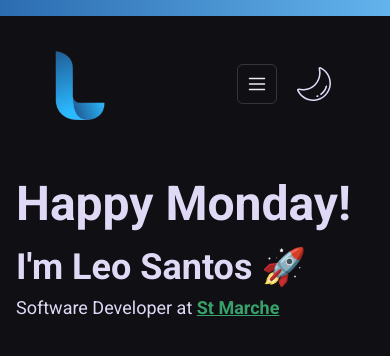
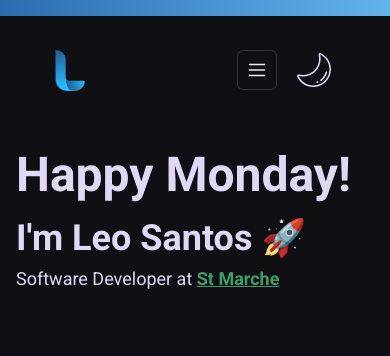
Before and after one commit to leosantosw/leosantos.tech, a Next.js app: page / in a window 390 px wide. Shown: the top 356 px of the page. Built offline with nearby package versions, Linux system fonts and the light colour scheme; no server answers.

Commit message:
fix(image): make responsive logo

```diff
--- a/screens/pattens/Header.tsx
+++ b/screens/pattens/Header.tsx
@@ -34,15 +34,13 @@ export function Header() {
       >
         <Flex display="flex">
           <Link href="/">
-            <div>
-              <Image
-                alt="Laura Beatris Logo"
-                src="/assets/logo.png"
-                width={50}
-                height={50}
-                priority
-              />
-            </div>
+            <Image
+              alt="Leonardo Logo"
+              src="/assets/logo.png"
+              width={isMobileVersion ? 30 : 50}
+              height={isMobileVersion ? 30 : 50}
+              priority
+            />
           </Link>
         </Flex>
 
```
